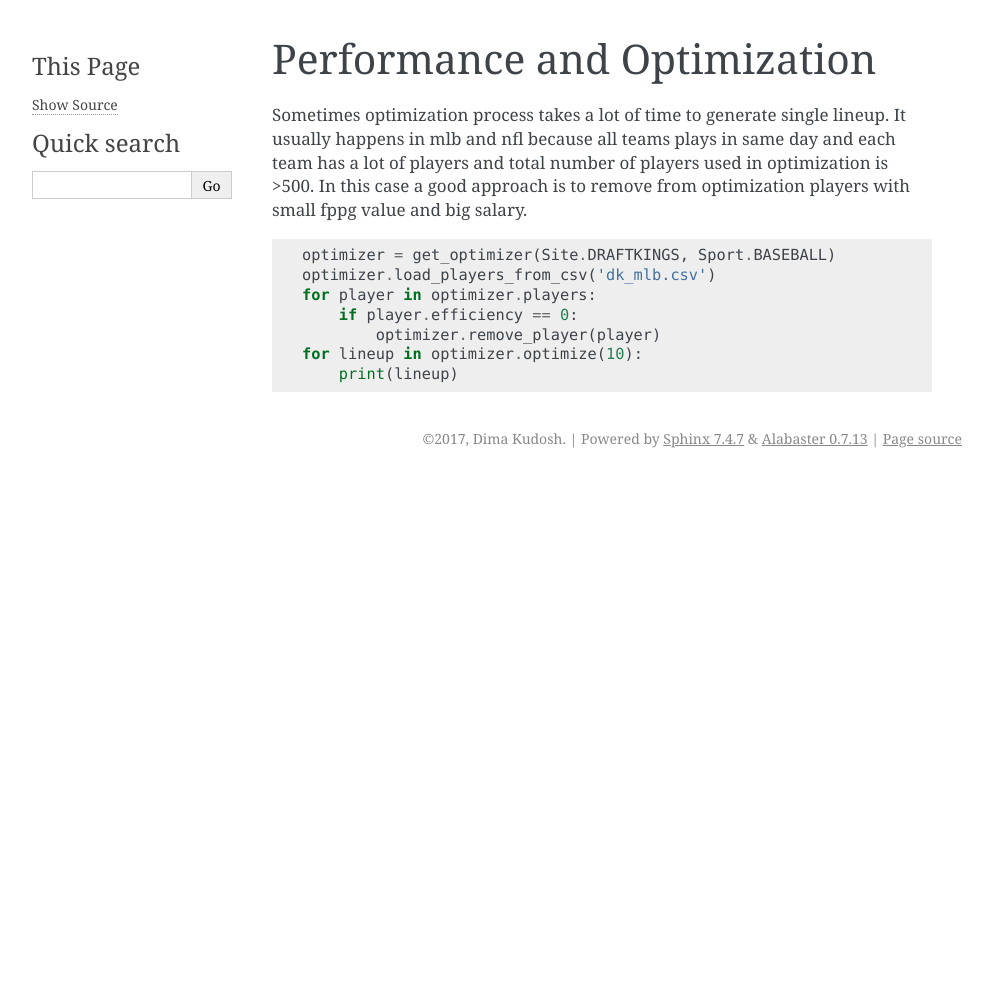
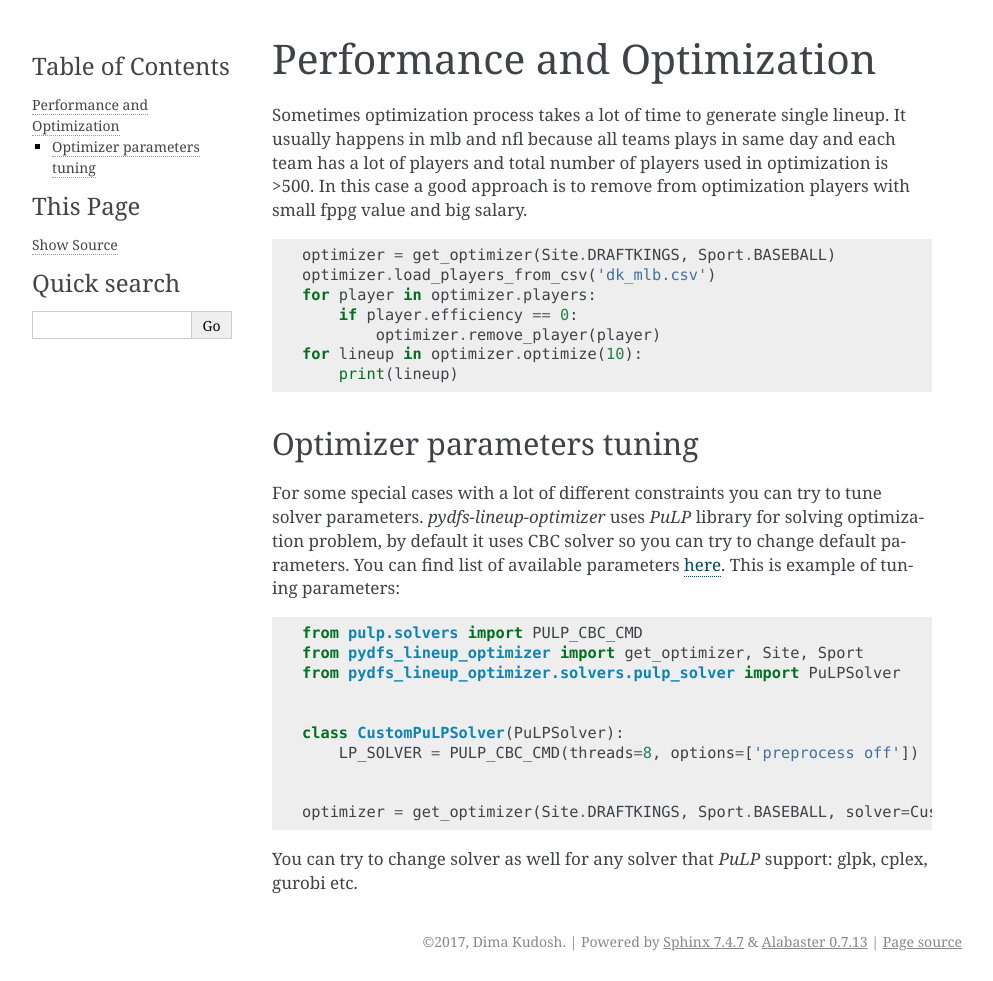
Before and after one commit to DimaKudosh/pydfs-lineup-optimizer, a Sphinx documentation site: the page built from docs/performance-and-optimization.rst, in a window 1280 px wide. Shown: the whole page, without its empty margins (148-1141 px from the left). Built offline with Sphinx 7.4.7, drawn with Linux system fonts in a browser that asks for light colours; before the commit the page ends 900 px from its top, so only the background shows below that.

Commit message:
Added ability to change solver parameters

```diff
--- a/docs/performance-and-optimization.rst
+++ b/docs/performance-and-optimization.rst
@@ -18,3 +18,27 @@ small fppg value and big salary.
             optimizer.remove_player(player)
     for lineup in optimizer.optimize(10):
         print(lineup)
+
+Optimizer parameters tuning
+---------------------------
+
+For some special cases with a lot of different constraints you can try to tune solver parameters.
+`pydfs-lineup-optimizer` uses `PuLP` library for solving optimization problem, by default it uses CBC solver so you can
+try to change default parameters. You can find list of available parameters `here
+<https://www.gams.com/latest/docs/S_CBC.html>`_.
+This is example of tuning parameters:
+
+.. code-block:: python
+
+    from pulp.solvers import PULP_CBC_CMD
+    from pydfs_lineup_optimizer import get_optimizer, Site, Sport
+    from pydfs_lineup_optimizer.solvers.pulp_solver import PuLPSolver
+
+
+    class CustomPuLPSolver(PuLPSolver):
+        LP_SOLVER = PULP_CBC_CMD(threads=8, options=['preprocess off'])
+
+
+    optimizer = get_optimizer(Site.DRAFTKINGS, Sport.BASEBALL, solver=CustomPuLPSolver)
+
+You can try to change solver as well for any solver that `PuLP` support: glpk, cplex, gurobi etc.
```
Also changed, not shown: 1 other file.
